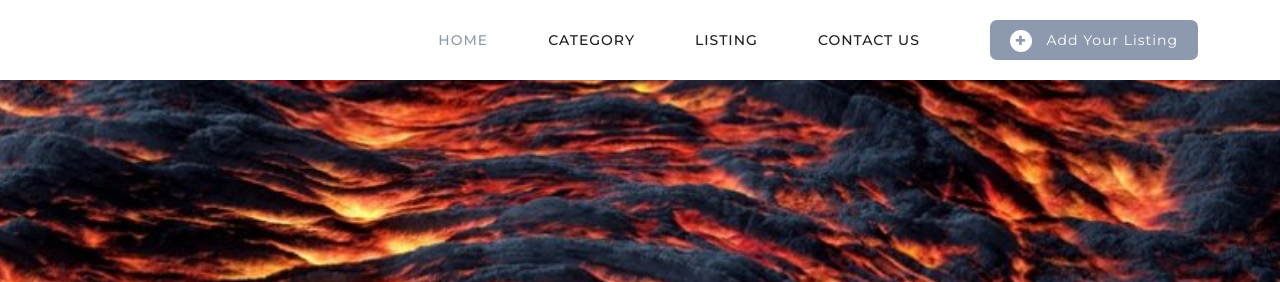
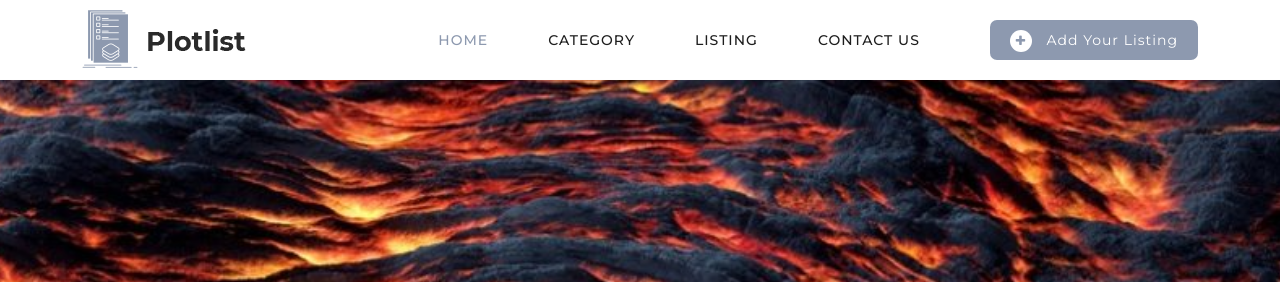
Before and after one commit to LavaMovement/LavaMovementSiteV3, a plain HTML site: page index.html in a window 1280 px wide. Shown: the top 282 px of the page. Drawn offline with Linux system fonts and the light colour scheme.

```diff
--- a/assets/css/templatemo-plot-listing.css
+++ b/assets/css/templatemo-plot-listing.css
@@ -276,7 +276,7 @@ header
 }
 
 .header-area .main-nav a.logo {
-  background-image: url(../images/lava logo.jpg);
+  background-image: url(../images/white-logo.png);
   width: 166px;
   height: 58px;
   display: inline-block;
@@ -284,7 +284,7 @@ header
 }
 
 .background-header .main-nav a.logo {
-  background-image: url(../images/lava logo.jpg);
+  background-image: url(../images/black-logo.png);
   width: 164px;
   height: 58px;
   display: inline-block;
@@ -2060,7 +2060,7 @@ responsive
     color: transparent;
   }
   .header-area .main-nav a.logo {
-    background-image: url(../images/lava logo.jpg);
+    background-image: url(../images/black-logo.png);
     float: left;
   }
   .header-area .logo {
```
